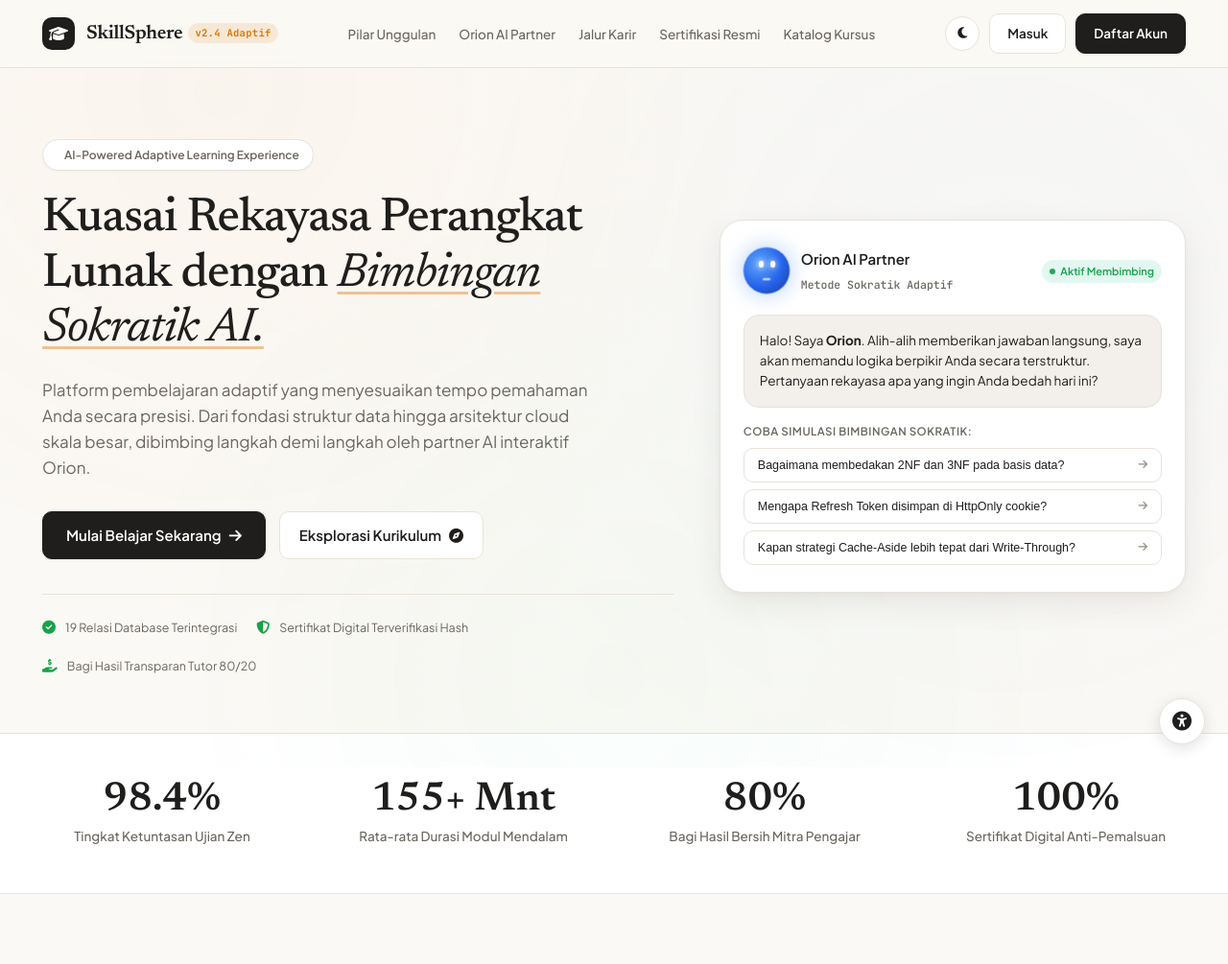
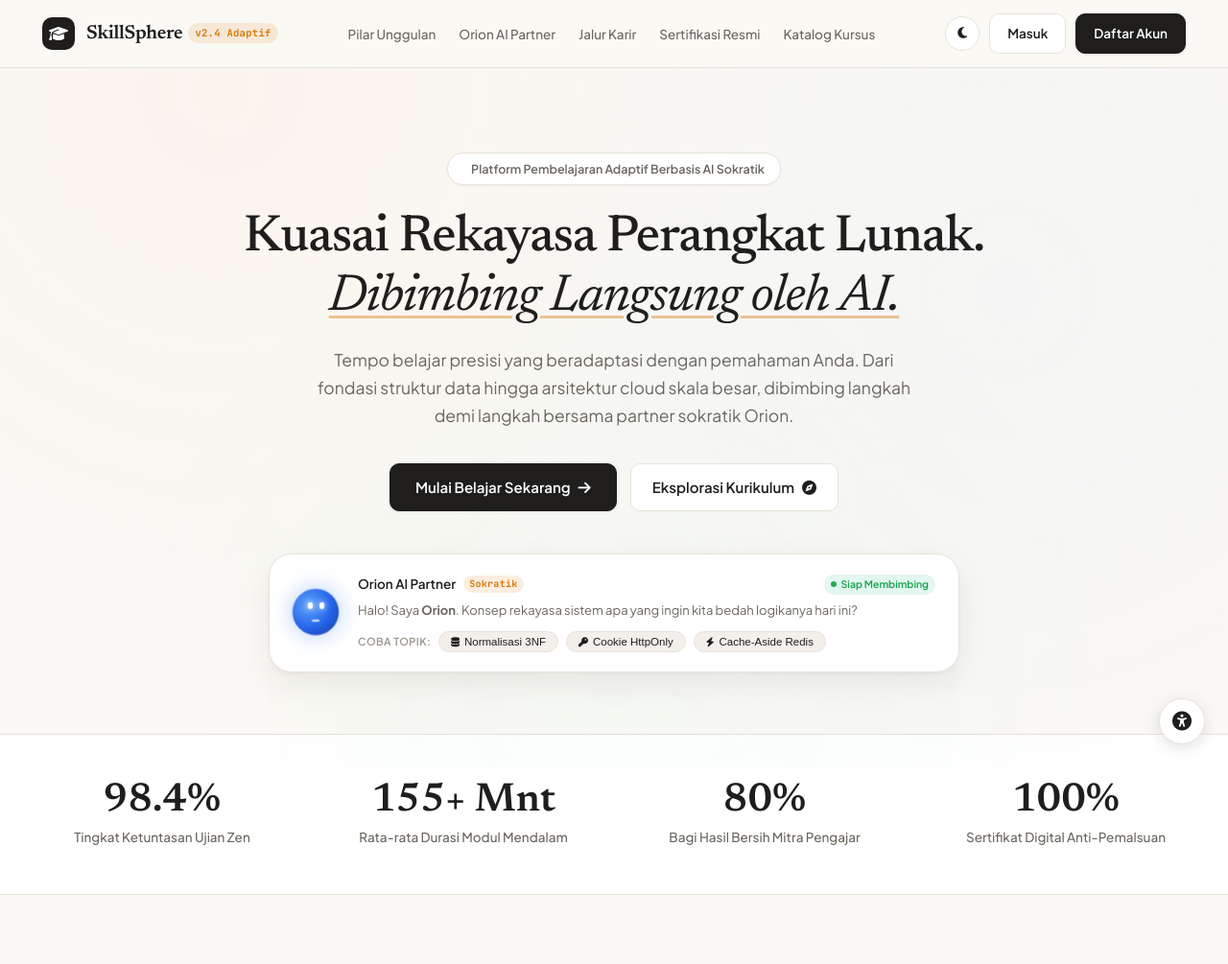
Before and after one commit to CodeCraftersTeam01/SkillSphere, a Node server app: page / in a window 1280 px wide. Shown: the top 1005 px of the page at 96% size. Run offline with Node 20, Linux system fonts and the light colour scheme; some libraries are stand-ins or nearby versions.

Commit message:
refactor(landing): streamline hero to minimalist centered layout with floating orion capsule

```diff
--- a/views/landing.ejs
+++ b/views/landing.ejs
@@ -268,16 +268,16 @@
       cursor: pointer;
     }
 
-    /* Hero Section */
+    /* Hero Section (Ultra-Clean, Simple & Centered) */
     .hero-section {
       position: relative;
-      max-width: 1240px;
+      max-width: 920px;
       margin: 0 auto;
-      padding: 72px 24px 60px;
-      display: grid;
-      grid-template-columns: 1.15fr 0.85fr;
-      align-items: center;
-      gap: 48px;
+      padding: 88px 24px 64px;
+      text-align: center;
+      display: flex;
+      flex-direction: column;
+      align-items: center;
       z-index: 1;
     }
 
@@ -285,29 +285,31 @@
       display: inline-flex;
       align-items: center;
       gap: 8px;
-      padding: 6px 14px;
+      padding: 6px 16px;
       border-radius: var(--radius-full);
       background: var(--bg-surface);
       border: 1px solid var(--border-subtle);
-      font-size: 12px;
+      font-size: 12.5px;
       font-weight: 600;
       color: var(--text-secondary);
-      margin-bottom: 22px;
+      margin-bottom: 24px;
       box-shadow: var(--shadow-sm);
     }
 
     .hero-badge i {
       color: var(--accent-amber);
+      font-size: 11px;
     }
 
     .hero-headline {
       font-family: var(--font-serif);
-      font-size: 50px;
+      font-size: 54px;
       font-weight: 500;
       line-height: 1.15;
-      letter-spacing: -1px;
+      letter-spacing: -1.2px;
       color: var(--text-primary);
       margin: 0 0 20px;
+      max-width: 820px;
     }
 
     .hero-headline em {
@@ -320,64 +322,108 @@
     }
 
     .hero-description {
-      font-size: 17px;
-      line-height: 1.6;
+      font-size: 17.5px;
+      line-height: 1.65;
       color: var(--text-secondary);
-      margin: 0 0 32px;
-      max-width: 580px;
+      margin: 0 auto 36px;
+      max-width: 640px;
     }
 
     .hero-cta-group {
       display: flex;
       align-items: center;
+      justify-content: center;
       gap: 14px;
       flex-wrap: wrap;
-      margin-bottom: 36px;
-    }
-
-    .hero-proof-bar {
-      display: flex;
-      align-items: center;
-      gap: 20px;
-      padding-top: 24px;
-      border-top: 1px solid var(--border-subtle);
-      flex-wrap: wrap;
-    }
-
-    .proof-item {
-      display: flex;
-      align-items: center;
-      gap: 10px;
-      font-size: 12.5px;
-      color: var(--text-secondary);
-    }
-
-    .proof-item i {
-      color: var(--color-success);
-      font-size: 14px;
-    }
-
-    /* Orion AI Interactive Living Card */
-    .orion-preview-card {
+      margin-bottom: 44px;
+    }
+
+    /* Minimalist Living Orion Capsule */
+    .hero-orion-capsule {
+      width: 100%;
+      max-width: 720px;
       background: var(--bg-surface);
       border: 1px solid var(--border-subtle);
       border-radius: var(--radius-xl);
-      padding: 28px 24px;
+      padding: 20px 24px;
       box-shadow: var(--shadow-floating);
-      position: relative;
-      overflow: hidden;
-      transition: transform 300ms cubic-bezier(0.16, 1, 0.3, 1), box-shadow 300ms ease;
-    }
-
-    .orion-preview-card:hover {
-      box-shadow: 0 20px 40px rgba(0, 0, 0, 0.08);
-    }
-
-    .orion-card-header {
+      display: flex;
+      align-items: center;
+      gap: 20px;
+      text-align: left;
+      transition: all 250ms cubic-bezier(0.16, 1, 0.3, 1);
+    }
+
+    .hero-orion-capsule:hover {
+      border-color: var(--border-strong);
+      box-shadow: 0 16px 36px rgba(0, 0, 0, 0.08);
+      transform: translateY(-2px);
+    }
+
+    .capsule-orb-wrap {
+      flex-shrink: 0;
+    }
+
+    .capsule-content {
+      flex: 1;
+      min-width: 0;
+    }
+
+    .capsule-header {
       display: flex;
       align-items: center;
       justify-content: space-between;
-      margin-bottom: 20px;
+      margin-bottom: 6px;
+    }
+
+    .capsule-title {
+      font-size: 13.5px;
+      font-weight: 600;
+      color: var(--text-primary);
+      display: flex;
+      align-items: center;
+      gap: 8px;
+    }
+
+    .capsule-speech {
+      font-size: 13px;
+      line-height: 1.55;
+      color: var(--text-secondary);
+      margin-bottom: 12px;
+      transition: opacity 200ms ease, transform 200ms ease;
+    }
+
+    .capsule-chips {
+      display: flex;
+      align-items: center;
+      gap: 8px;
+      flex-wrap: wrap;
+    }
+
+    .mini-prompt-chip {
+      background: var(--bg-surface-subtle);
+      border: 1px solid var(--border-subtle);
+      border-radius: var(--radius-full);
+      padding: 4px 12px;
+      font-size: 11.5px;
+      font-weight: 500;
+      color: var(--text-primary);
+      cursor: pointer;
+      transition: all 180ms ease;
+      display: inline-flex;
+      align-items: center;
+      gap: 5px;
+    }
+
+    .mini-prompt-chip:hover {
+      background: var(--text-primary);
+      color: var(--bg-surface);
+      border-color: var(--text-primary);
+      transform: translateY(-1px);
+    }
+
+    .mini-prompt-chip:active {
+      transform: scale(0.96);
     }
 
     .orion-identity {
@@ -1296,51 +1364,38 @@
     </div>
   </aside>
 
-  <!-- Hero Section -->
+  <!-- Hero Section (Simplified, Clean & Centered) -->
   <header class="hero-section">
-    <div class="hero-content">
+    <!-- Subtle Tag Pill -->
     <div class="hero-badge reveal-on-scroll">
       <i class="fa-solid fa-sparkles"></i>
-        <span>AI-Powered Adaptive Learning Experience</span>
-      </div>
-
+      <span>Platform Pembelajaran Adaptif Berbasis AI Sokratik</span>
+    </div>
+
+    <!-- Editorial Serif Headline -->
     <h1 class="hero-headline reveal-on-scroll">
-        Kuasai Rekayasa Perangkat Lunak dengan <em>Bimbingan Sokratik AI.</em>
+      Kuasai Rekayasa Perangkat Lunak.<br>
+      <em>Dibimbing Langsung oleh AI.</em>
     </h1>
 
+    <!-- Clean Focused Description -->
     <p class="hero-description reveal-on-scroll">
-        Platform pembelajaran adaptif yang menyesuaikan tempo pemahaman Anda secara presisi. Dari fondasi struktur data hingga arsitektur cloud skala besar, dibimbing langkah demi langkah oleh partner AI interaktif Orion.
+      Tempo belajar presisi yang beradaptasi dengan pemahaman Anda. Dari fondasi struktur data hingga arsitektur cloud skala besar, dibimbing langkah demi langkah bersama partner sokratik Orion.
     </p>
 
+    <!-- Two Minimal Action Buttons -->
     <div class="hero-cta-group reveal-on-scroll">
-        <a href="/register" class="btn-clean btn-clean-primary" style="padding:12px 24px; font-size:15px;">
+      <a href="/register" class="btn-clean btn-clean-primary" style="padding:12px 26px; font-size:15px;">
         Mulai Belajar Sekarang <i class="fa-solid fa-arrow-right"></i>
       </a>
-        <a href="#kurikulum" class="btn-clean btn-clean-outline" style="padding:12px 20px; font-size:15px;">
+      <a href="#kurikulum" class="btn-clean btn-clean-outline" style="padding:12px 22px; font-size:15px;">
         Eksplorasi Kurikulum <i class="fa-solid fa-compass"></i>
       </a>
     </div>
 
-      <div class="hero-proof-bar reveal-on-scroll">
-        <div class="proof-item">
-          <i class="fa-solid fa-circle-check"></i>
-          <span>19 Relasi Database Terintegrasi</span>
-        </div>
-        <div class="proof-item">
-          <i class="fa-solid fa-shield-halved"></i>
-          <span>Sertifikat Digital Terverifikasi Hash</span>
-        </div>
-        <div class="proof-item">
-          <i class="fa-solid fa-hand-holding-dollar"></i>
-          <span>Bagi Hasil Transparan Tutor 80/20</span>
-        </div>
-      </div>
-    </div>
-
-    <!-- Living Orion AI Interactive Card -->
-    <div class="orion-preview-card reveal-on-scroll">
-      <div class="orion-card-header">
-        <div class="orion-identity">
+    <!-- Minimalist Living Orion Interactive Capsule -->
+    <div class="hero-orion-capsule reveal-on-scroll">
+      <div class="capsule-orb-wrap">
         <div class="orion-orb-container" id="heroOrb">
           <div class="orb-face">
             <div class="orb-eyes">
@@ -1350,35 +1405,33 @@
             <div class="orb-mouth" id="orbMouth"></div>
           </div>
         </div>
-          <div class="orion-title-text">
-            <h4>Orion AI Partner</h4>
-            <span>Metode Sokratik Adaptif</span>
-          </div>
-        </div>
-        <div class="orion-status-badge">
+      </div>
+      <div class="capsule-content">
+        <div class="capsule-header">
+          <div class="capsule-title">
+            <span>Orion AI Partner</span>
+            <span class="version-pill" style="font-size:10px; padding:1px 6px;">Sokratik</span>
+          </div>
+          <div class="orion-status-badge" style="font-size:10.5px; padding:2px 7px;">
             <div class="pulse-dot"></div>
-          <span>Aktif Membimbing</span>
-        </div>
-      </div>
-
-      <div class="orion-chat-bubble" id="orionSpeechBubble">
-        Halo! Saya <strong>Orion</strong>. Alih-alih memberikan jawaban langsung, saya akan memandu logika berpikir Anda secara terstruktur. Pertanyaan rekayasa apa yang ingin Anda bedah hari ini?
-      </div>
-
-      <div class="orion-chip-prompt-title">Coba Simulasi Bimbingan Sokratik:</div>
-      <div class="orion-prompt-chips">
-        <button type="button" class="prompt-chip-btn" onclick="simulateOrionGuidance('normalisasi')">
-          <span>Bagaimana membedakan 2NF dan 3NF pada basis data?</span>
-          <i class="fa-solid fa-arrow-right"></i>
+            <span>Siap Membimbing</span>
+          </div>
+        </div>
+        <div class="capsule-speech" id="orionSpeechBubble">
+          Halo! Saya <strong>Orion</strong>. Konsep rekayasa sistem apa yang ingin kita bedah logikanya hari ini?
+        </div>
+        <div class="capsule-chips">
+          <span style="font-size:11px; color:var(--text-tertiary); font-weight:600; text-transform:uppercase; letter-spacing:0.4px;">Coba Topik:</span>
+          <button type="button" class="mini-prompt-chip" onclick="simulateOrionGuidance('normalisasi')">
+            <i class="fa-solid fa-database" style="font-size:10px;"></i> Normalisasi 3NF
           </button>
-        <button type="button" class="prompt-chip-btn" onclick="simulateOrionGuidance('jwt')">
-          <span>Mengapa Refresh Token disimpan di HttpOnly cookie?</span>
-          <i class="fa-solid fa-arrow-right"></i>
+          <button type="button" class="mini-prompt-chip" onclick="simulateOrionGuidance('jwt')">
+            <i class="fa-solid fa-key" style="font-size:10px;"></i> Cookie HttpOnly
           </button>
-        <button type="button" class="prompt-chip-btn" onclick="simulateOrionGuidance('cache')">
-          <span>Kapan strategi Cache-Aside lebih tepat dari Write-Through?</span>
-          <i class="fa-solid fa-arrow-right"></i>
+          <button type="button" class="mini-prompt-chip" onclick="simulateOrionGuidance('cache')">
+            <i class="fa-solid fa-bolt" style="font-size:10px;"></i> Cache-Aside Redis
           </button>
+        </div>
       </div>
     </div>
   </header>
```
Also changed, not shown: other parts of views/landing.ejs (+26 -4 lines). Lines whose indentation alone changed are shown as unchanged.
